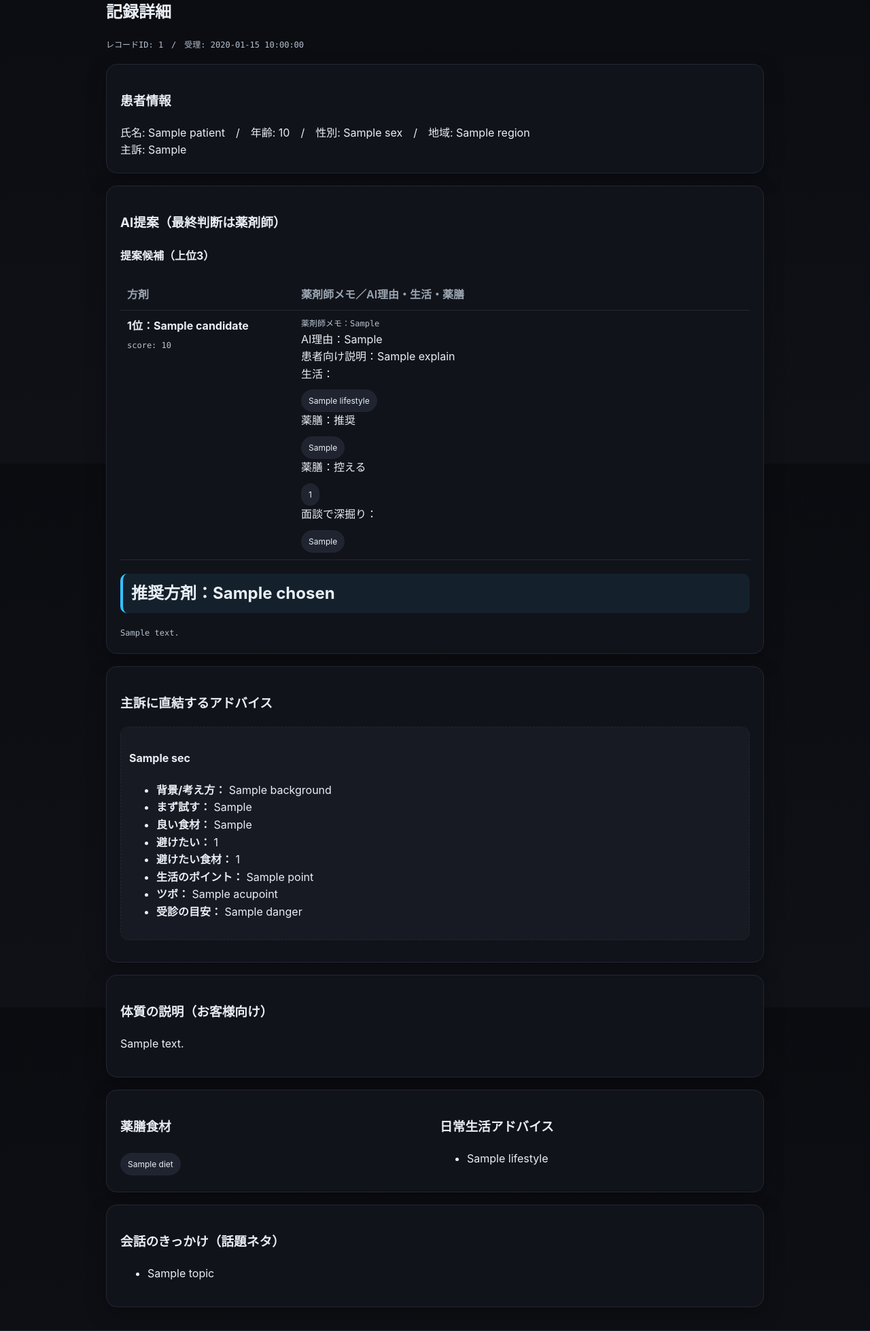
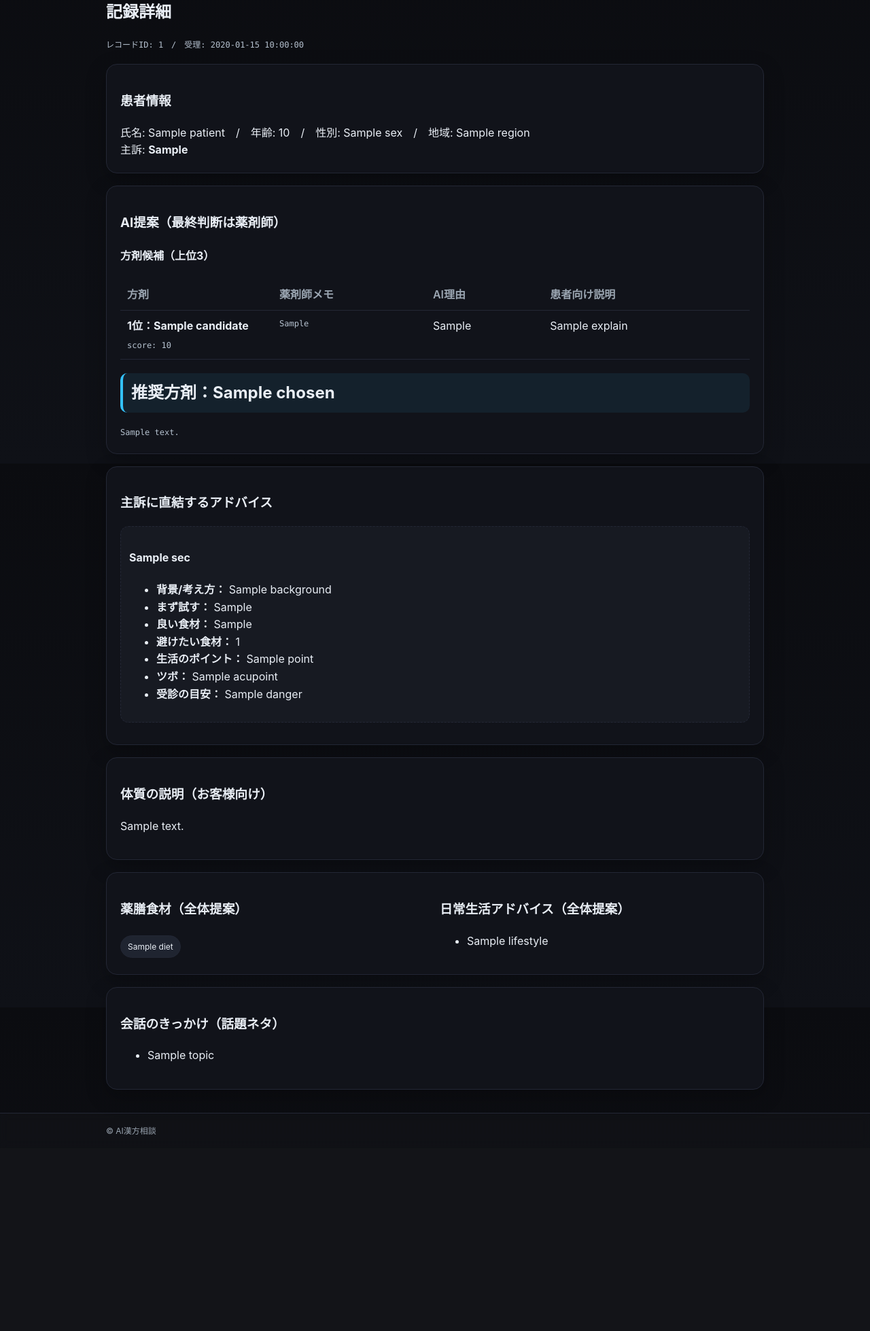
Before and after one commit to hamaatsu/kanpo_render_app, a Flask app: template templates/detail.html in a window 1280 px wide. Shown: the part 118-2076 px from the top of the page at 68% size. After the commit the page ends 1787 px from the top, so only its background shows below. Run offline with Flask 3, Linux system fonts and the light colour scheme; the template is opened without the code that fills it: most values are stand-ins (such as "Sample title", 1, 10 or a date in 2020); parts of the project's set-up code (start-up, migrations or seed data) failed here and were passed over.

Commit message:
Add files via upload

```diff
--- a/templates/detail.html
+++ b/templates/detail.html
@@ -1,45 +1,103 @@
 <!doctype html>
 <html lang="ja"><head><meta charset="utf-8"><meta name="viewport" content="width=device-width, initial-scale=1">
 <title>記録詳細</title><link rel="stylesheet" href="{{ url_for('static', filename='style.css') }}"></head>
-<body><header class="app-header"><div class="container"><h1>AI漢方相談</h1><nav><a href="/admin">一覧</a><a href="/">新規登録</a></nav></div></header>
-<main class="container"><h2>記録詳細</h2><div class="mono">レコードID: {{ data.id }}　/　受理: {{ data.submitted_at }}</div>
-<section class="card"><h3>患者情報</h3>
+<body>
+<header class="app-header"><div class="container"><h1>AI漢方相談</h1>
+<nav><a href="/admin">一覧</a><a href="/">新規登録</a></nav></div></header>
+
+<main class="container">
+  <h2>記録詳細</h2>
+  <div class="mono">レコードID: {{ data.id }}　/　受理: {{ data.submitted_at }}</div>
+
+  <section class="card">
+    <h3>患者情報</h3>
     <div>氏名: {{ data.patient.name }}　/　年齢: {{ data.patient.age }}　/　性別: {{ data.patient.sex }}　/　地域: {{ data.patient.region }}</div>
-<div>主訴: {{ data.patient.chief_complaint }}</div></section>
+    <div>主訴: <b>{{ data.patient.chief_complaint }}</b></div>
+  </section>
+
   {% set pre = data.ai_assessment %}
-<section class="card"><h3>AI提案（最終判断は薬剤師）</h3><h4>提案候補（上位3）</h4>
-<table class="table"><tr><th style="width:16rem">方剤</th><th>薬剤師メモ／AI理由・生活・薬膳</th></tr>
+
+  <!-- ① 方剤候補（薬剤情報に限定） -->
+  <section class="card">
+    <h3>AI提案（最終判断は薬剤師）</h3>
+    <h4>方剤候補（上位3）</h4>
+    <table class="table">
+      <tr><th style="width:14rem">方剤</th><th>薬剤師メモ</th><th>AI理由</th><th>患者向け説明</th></tr>
       {% for c in pre.candidates %}
-<tr><td><div class="rank">{{ loop.index }}位：<strong>{{ c.name }}</strong></div><div class="mono">score: {{ c.score }}</div></td>
+      <tr>
         <td>
-{% if c.pharmacist_tip %}<div class="mono">薬剤師メモ：{{ c.pharmacist_tip }}</div>{% endif %}
-{% if c.ai_reason %}<div>AI理由：{{ c.ai_reason }}</div>{% endif %}
-{% if c.script and c.script.explain %}<div>患者向け説明：{{ c.script.explain }}</div>{% endif %}
-{% if c.lifestyle %}<div>生活：<div class="chips">{% for x in c.lifestyle %}<span>{{ x }}</span>{% endfor %}</div></div>{% endif %}
-{% if c.foods_good %}<div>薬膳：推奨<div class="chips">{% for x in c.foods_good %}<span>{{ x }}</span>{% endfor %}</div></div>{% endif %}
-{% if c.foods_avoid %}<div>薬膳：控える<div class="chips">{% for x in c.foods_avoid %}<span>{{ x }}</span>{% endfor %}</div></div>{% endif %}
-{% if c.counsel_points %}<div>面談で深掘り：<div class="chips">{% for x in c.counsel_points %}<span>{{ x }}</span>{% endfor %}</div></div>{% endif %}
-</td></tr>{% endfor %}</table>
+          <div class="rank">{{ loop.index }}位：<strong>{{ c.name }}</strong></div>
+          <div class="mono">score: {{ c.score }}</div>
+        </td>
+        <td class="mono">{{ c.pharmacist_tip }}</td>
+        <td>{{ c.ai_reason }}</td>
+        <td>{{ c.script.explain if c.script }}</td>
+      </tr>
+      {% endfor %}
+    </table>
     <h2 class="highlight">推奨方剤：<strong>{{ pre.chosen }}</strong></h2>
     {% if pre.chief_note %}<div class="mono">{{ pre.chief_note }}</div>{% endif %}
   </section>
-<section class="card"><h3>主訴に直結するアドバイス</h3>
-{% if pre.complaint_sections %}{% for sec in pre.complaint_sections %}
-<div class="subcard"><h4>{{ sec.title }}</h4><ul>
+
+  <!-- ② 主訴に直結するアドバイス -->
+  <section class="card">
+    <h3>主訴に直結するアドバイス</h3>
+    {% if pre.complaint_sections %}
+      {% for sec in pre.complaint_sections %}
+      <div class="subcard">
+        <h4>{{ sec.title }}</h4>
+        <ul>
           {% if sec.background %}<li><b>背景/考え方：</b> {{ sec.background }}</li>{% endif %}
           {% if sec.do %}<li><b>まず試す：</b> {{ sec.do|join("、 ") }}</li>{% endif %}
           {% if sec.foods_good %}<li><b>良い食材：</b> {{ sec.foods_good|join("・") }}</li>{% endif %}
-{% if sec.avoid %}<li><b>避けたい：</b> {{ sec.avoid|join("、 ") }}</li>{% endif %}
           {% if sec.foods_avoid %}<li><b>避けたい食材：</b> {{ sec.foods_avoid|join("・") }}</li>{% endif %}
           {% if sec.points %}<li><b>生活のポイント：</b> {{ sec.points|join(" / ") }}</li>{% endif %}
           {% if sec.acupoints %}<li><b>ツボ：</b> {{ sec.acupoints|join("・") }}</li>{% endif %}
           {% if sec.danger %}<li><b>受診の目安：</b> {{ sec.danger|join(" / ") }}</li>{% endif %}
-</ul></div>{% endfor %}{% else %}<div class="muted">主訴の具体性が不足しているため、一般的なアドバイスを表示しています。</div>{% endif %}
+        </ul>
+      </div>
+      {% endfor %}
+    {% else %}
+      <div class="muted">（主訴に関する特記事項なし）</div>
+    {% endif %}
   </section>
-<section class="card"><h3>体質の説明（お客様向け）</h3><p>{{ pre.patient_summary if pre.patient_summary else pre.constitution }}</p></section>
+
+  <!-- ③ 体質説明 -->
+  <section class="card">
+    <h3>体質の説明（お客様向け）</h3>
+    <p>{{ pre.patient_summary if pre.patient_summary else pre.constitution }}</p>
+  </section>
+
+  <!-- ④ 薬膳・生活（全体） -->
   <section class="card grid-2">
-<div><h3>薬膳食材</h3>{% if pre.diet %}<div class="chips">{% for f in pre.diet %}<span>{{ f }}</span>{% endfor %}</div>{% else %}<div class="muted">（特記なし）</div>{% endif %}</div>
-<div><h3>日常生活アドバイス</h3>{% if pre.lifestyle %}<ul class="tight">{% for a in pre.lifestyle %}<li>{{ a }}</li>{% endfor %}</ul>{% else %}<div class="muted">（特記なし）</div>{% endif %}</div>
+    <div>
+      <h3>薬膳食材（全体提案）</h3>
+      {% if pre.diet %}
+        <div class="chips">{% for f in pre.diet %}<span>{{ f }}</span>{% endfor %}</div>
+      {% else %}
+        <div class="muted">（特記なし）</div>
+      {% endif %}
+    </div>
+    <div>
+      <h3>日常生活アドバイス（全体提案）</h3>
+      {% if pre.lifestyle %}
+        <ul class="tight">{% for a in pre.lifestyle %}<li>{{ a }}</li>{% endfor %}</ul>
+      {% else %}
+        <div class="muted">（特記なし）</div>
+      {% endif %}
+    </div>
   </section>
-<section class="card"><h3>会話のきっかけ（話題ネタ）</h3>{% if pre.topics %}<ul class="tight">{% for t in pre.topics %}<li>{{ t }}</li>{% endfor %}</ul>{% else %}<div class="muted">（特記なし）</div>{% endif %}</section>
-</main><footer class="app-footer"><div class="container small muted">© AI漢方相談</div></footer></body></html>
+
+  <!-- ⑤ 面談のきっかけ -->
+  <section class="card">
+    <h3>会話のきっかけ（話題ネタ）</h3>
+    {% if pre.topics %}
+      <ul class="tight">{% for t in pre.topics %}<li>{{ t }}</li>{% endfor %}</ul>
+    {% else %}
+      <div class="muted">（特記なし）</div>
+    {% endif %}
+  </section>
+
+</main>
+<footer class="app-footer"><div class="container small muted">© AI漢方相談</div></footer>
+</body></html>
```
Lines whose indentation alone changed are shown as unchanged.
